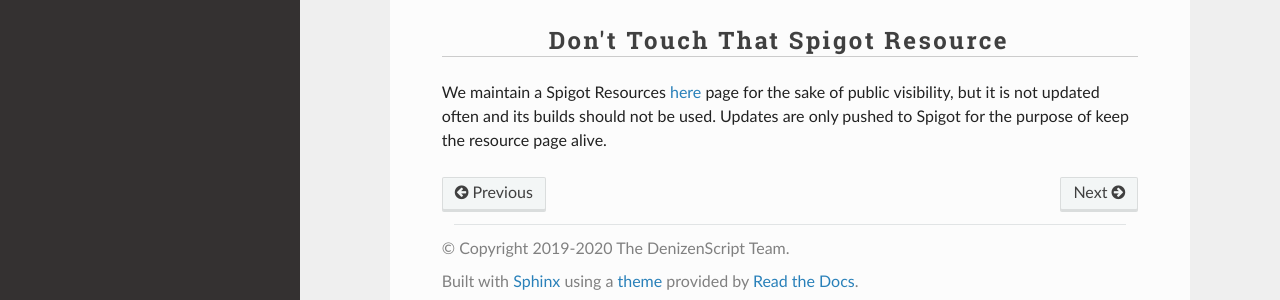
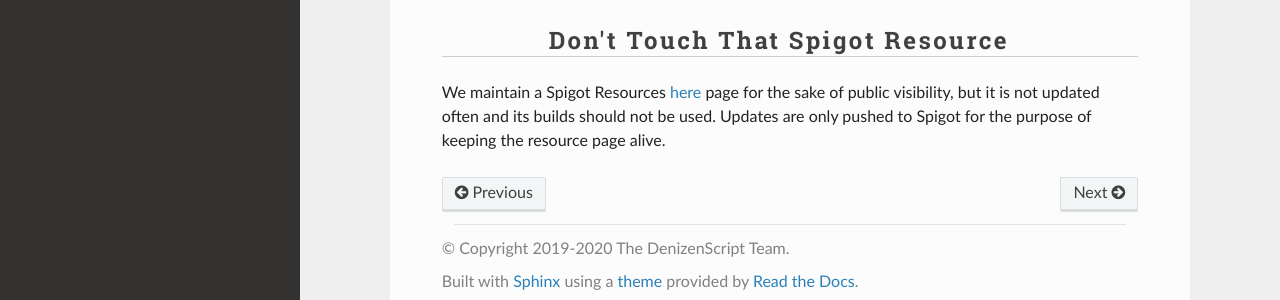
Before and after one commit to DenizenScript/Denizen-Beginners-Guide, a Sphinx documentation site: the page built from source/guides/background/download-denizen.md, in a window 1280 px wide and 900 px high, scrolled down 657 px. Shown: the part 582-882 px from the top of the window. Built offline with Sphinx 7.4.7 and the Read the Docs theme 2.0.0, drawn with Linux system fonts in a browser that asks for light colours.

```diff
--- a/source/guides/background/download-denizen.md
+++ b/source/guides/background/download-denizen.md
@@ -28,4 +28,4 @@ Generally, your main public/live server should use only the release builds. Your
 
 ### Don't Touch That Spigot Resource
 
-We maintain a Spigot Resources [here](https://www.spigotmc.org/resources/denizen.21039/) page for the sake of public visibility, but it is not updated often and its builds should not be used. Updates are only pushed to Spigot for the purpose of keep the resource page alive.
+We maintain a Spigot Resources [here](https://www.spigotmc.org/resources/denizen.21039/) page for the sake of public visibility, but it is not updated often and its builds should not be used. Updates are only pushed to Spigot for the purpose of keeping the resource page alive.
```
Also changed, not shown: source/guides/first-steps/task-script.md (+2 -0 lines), source/guides/first-steps/world-script.md (+1 -0 lines).
